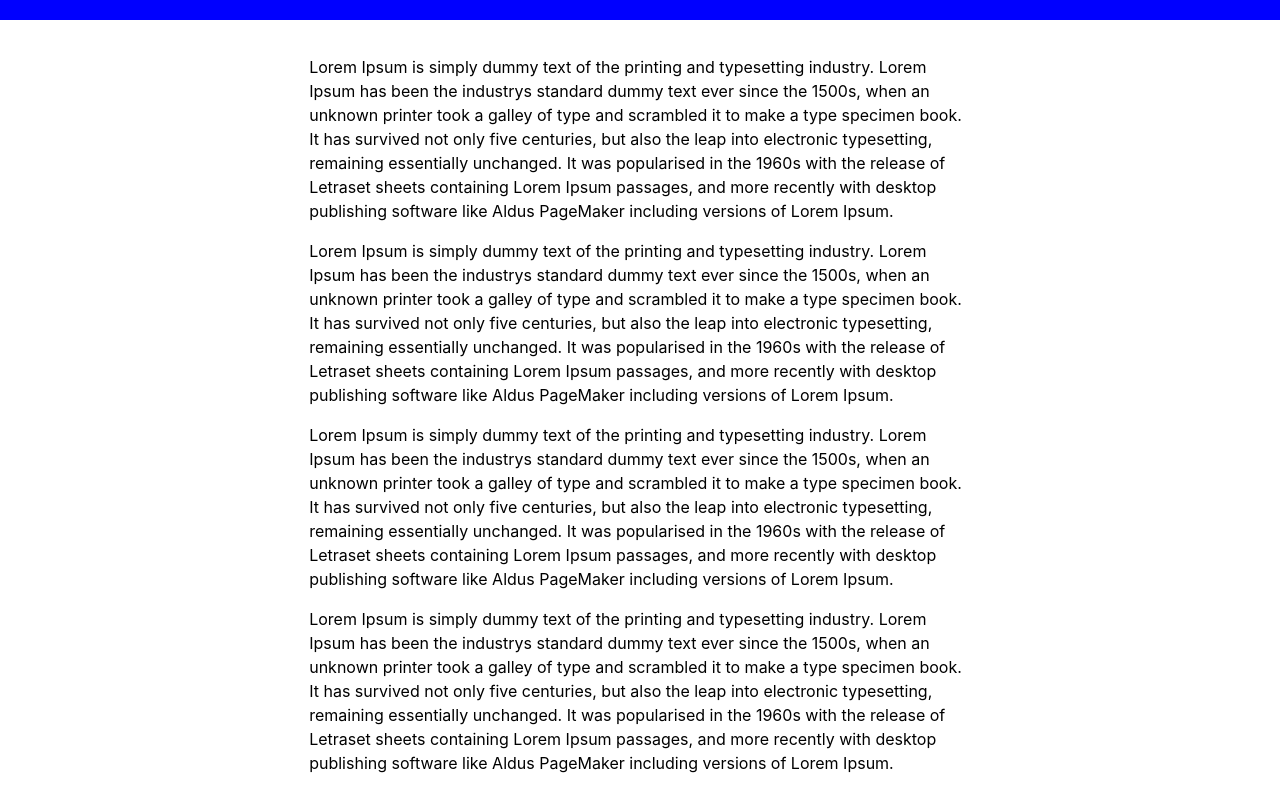
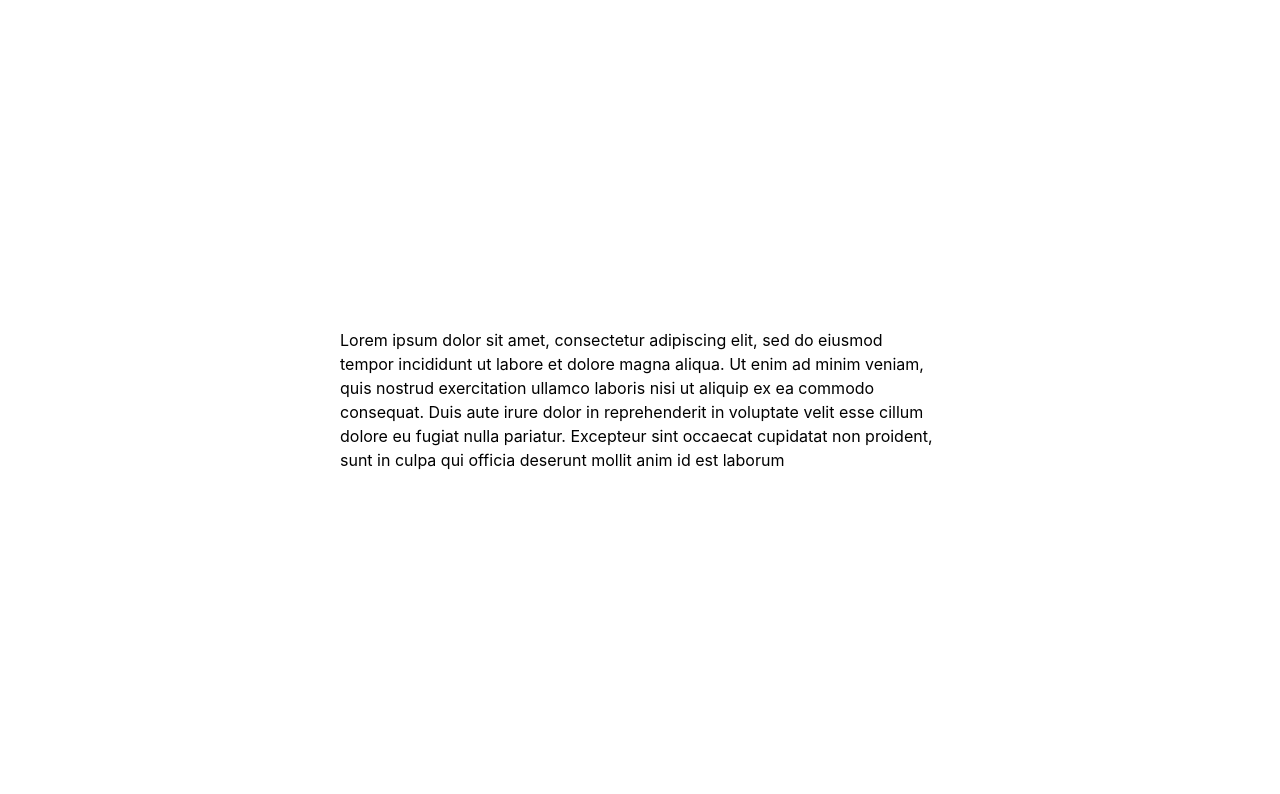
Before and after one commit to Abdulkader-Safi/react-framer-motion, a React (Vite) app: page / in a window 1280 px wide. Shown: the top 794 px of the page. Built offline with nearby package versions, Linux system fonts and the light colour scheme.

Commit message:
add react router dom for the demo

```diff
--- a/package.json
+++ b/package.json
@@ -12,7 +12,8 @@
   "dependencies": {
     "framer-motion": "^11.2.10",
     "react": "^18.2.0",
-    "react-dom": "^18.2.0"
+    "react-dom": "^18.2.0",
+    "react-router-dom": "^6.23.1"
   },
   "devDependencies": {
     "@types/react": "^18.2.66",
--- a/src/App.tsx
+++ b/src/App.tsx
@@ -1,22 +1,9 @@
+import { RouterProvider } from "react-router-dom";
 import "./App.css";
-import { ScrollAnimations } from "./animations/ScrollAnimations";
-// import { ViewBasedAnimations } from "./animations/ViewBasedAnimations";
-// import { AnimationControl } from "./animations/AnimationControls";
-// import { Gestures } from "./animations/Gestures";
-// import { OnScroll } from "./animations/OnScroll";
-// import { BFM } from "./animations/BasicFramerMotion";
+import router from "./routes";
 
 function App() {
-  return (
-    <div>
-      {/* <OnScroll /> */}
-      {/* <BFM /> */}
-      {/* <Gestures /> */}
-      {/* <AnimationControl /> */}
-      {/* <ViewBasedAnimations /> */}
-      <ScrollAnimations />
-    </div>
-  );
+  return <RouterProvider router={router} />;
 }
 
 export default App;
--- /dev/null
+++ b/src/routes/index.tsx
@@ -0,0 +1,26 @@
+import {
+  Route,
+  createBrowserRouter,
+  createRoutesFromElements,
+} from "react-router-dom";
+import { OnScroll } from "../animations/OnScroll";
+import { BFM } from "../animations/BasicFramerMotion";
+import { Gestures } from "../animations/Gestures";
+import { AnimationControl } from "../animations/AnimationControls";
+import { ViewBasedAnimations } from "../animations/ViewBasedAnimations";
+import { ScrollAnimations } from "../animations/ScrollAnimations";
+
+const router = createBrowserRouter(
+  createRoutesFromElements(
+    <>
+      <Route path="/" element={<OnScroll />} />
+      <Route path="/bfm" element={<BFM />} />
+      <Route path="/gestures" element={<Gestures />} />
+      <Route path="/animation-control" element={<AnimationControl />} />
+      <Route path="/view-based-animation" element={<ViewBasedAnimations />} />
+      <Route path="/progress-bar" element={<ScrollAnimations />} />
+    </>,
+  ),
+);
+
+export default router;
```
Also changed, not shown: 2 other files (tests, documents, lock files or other folders).
